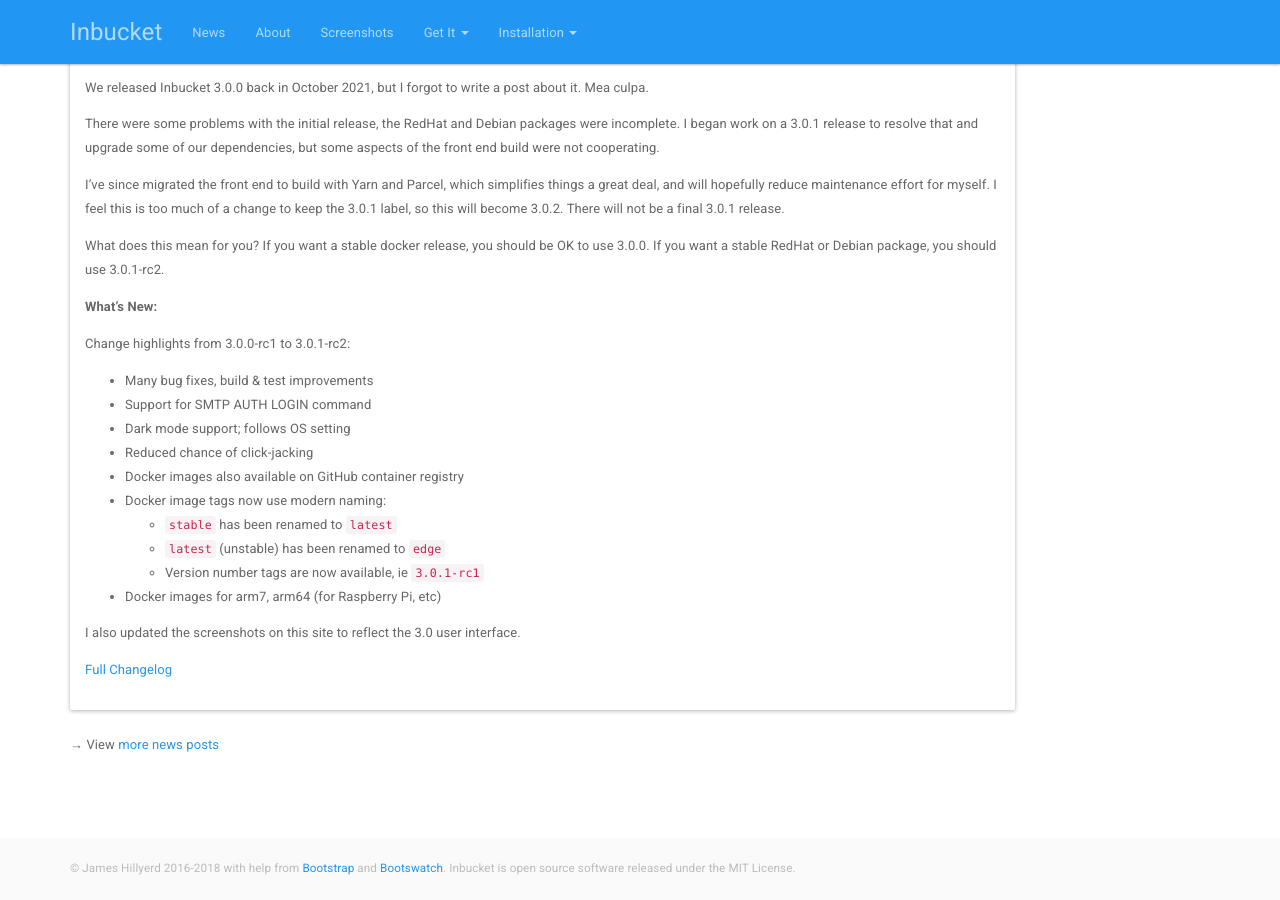
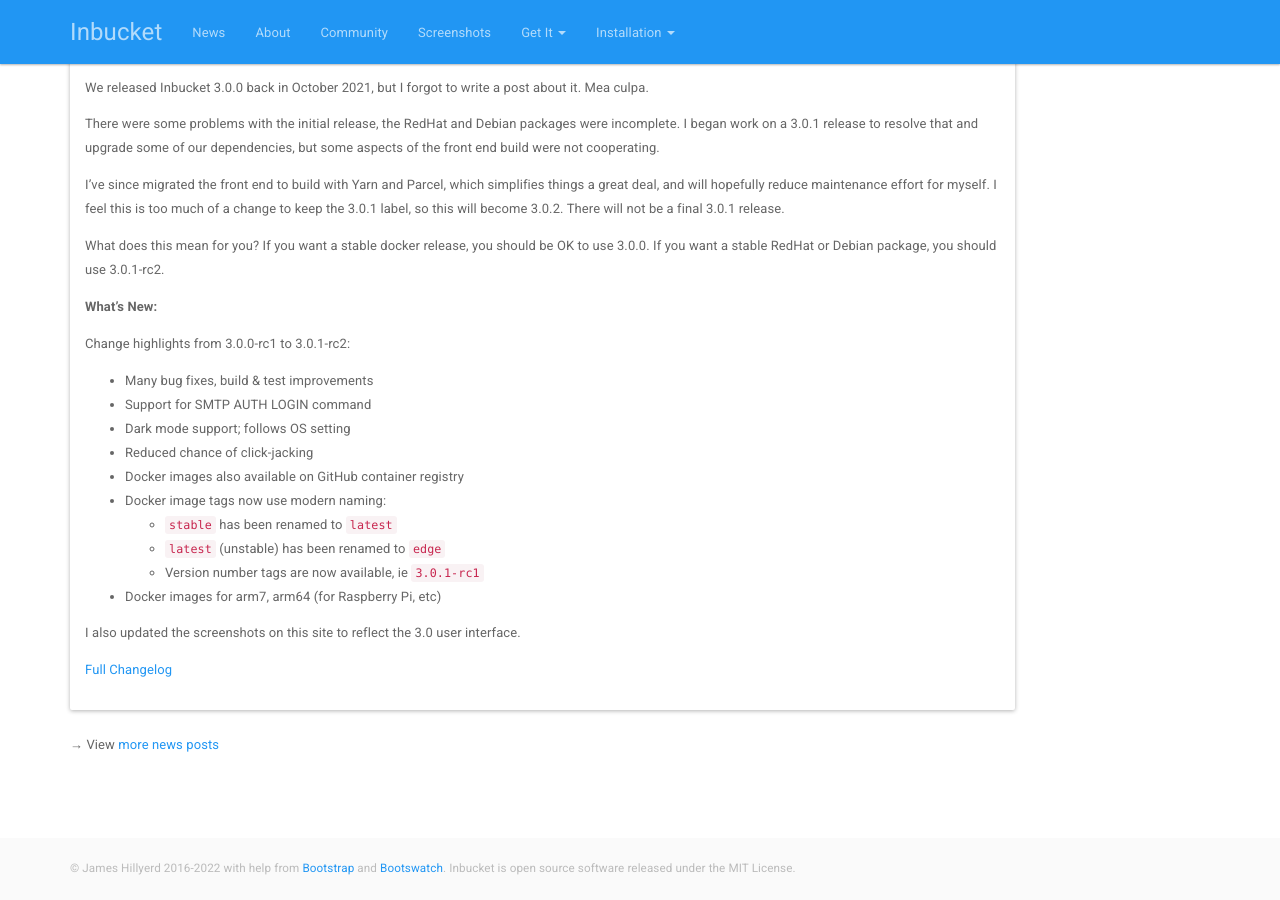
Before and after one commit to inbucket/inbucket.org, a Jekyll site: the page built from index.html, in a window 1280 px wide and 900 px high, scrolled down 770 px. Built offline with Jekyll 4.4.1, drawn with Linux system fonts in a browser that asks for light colours; comment, search, counter and statistics services are not loaded.

Commit message:
add Community navbar link

```diff
--- a/_config.yml
+++ b/_config.yml
@@ -19,6 +19,7 @@
 navbar:
   - {group: news, label: "News", path: "/news/"}
   - {group: about, label: "About", path: "/about/"}
+  - {group: community, label: "Community", path: "https://github.com/inbucket/inbucket/discussions"}
   - {group: screenshots, label: "Screenshots", path: "/screenshots/"}
 
 # Blog Config
--- a/_layouts/base.html
+++ b/_layouts/base.html
@@ -83,7 +83,7 @@
     <div id="footer">
       <div class="container">
         <p class="text-muted">
-          &copy; James Hillyerd 2016-2018 with help from <a href="http://getbootstrap.com/"
+          &copy; James Hillyerd 2016-2022 with help from <a href="http://getbootstrap.com/"
             target="_blank">Bootstrap</a> and
           <a href="http://bootswatch.com/">Bootswatch</a>.
           Inbucket is open source software released under the MIT License.
```
